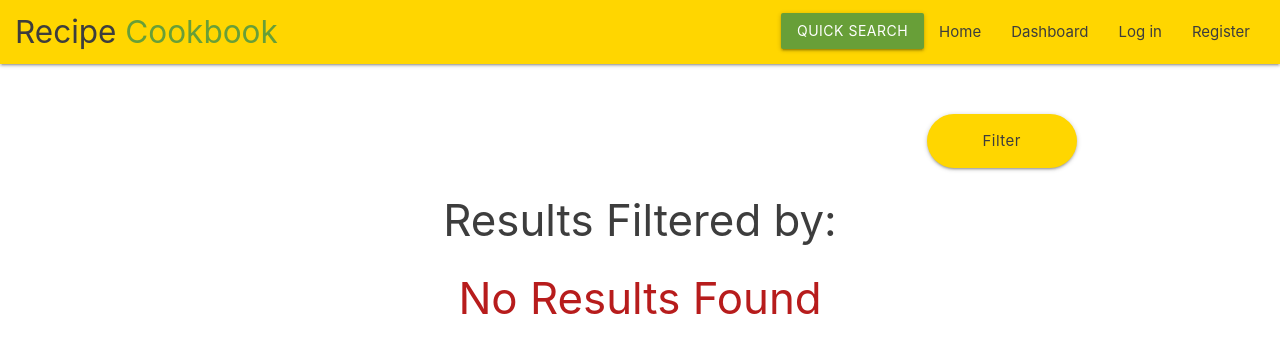
After one commit to francesco-saponaro/recipe-cookbook, a Flask app: page /filter_results in a window 1280 px wide. The commit adds this page. Shown: the top 353 px of the page. Run offline with Flask 2, Linux system fonts and the light colour scheme; some libraries are stand-ins or nearby versions.

Commit message:
Add filter search functionality

```diff
--- a/app.py
+++ b/app.py
@@ -35,26 +35,92 @@ def get_recipes():
     next_url = '/get_recipes?limit=' + str(limit) + '&offset=' + str(offset + limit)
     prev_url = '/get_recipes?limit=' + str(limit) + '&offset=' + str(offset - limit)
 
-    return render_template("index.html", recipes=recipes, next_url=next_url, prev_url=prev_url, offset=offset, total_recipes=total_recipes, starting_id=starting_id)
+    meal_types = mongo.db.meal_types.find()
+    difficulties = mongo.db.difficulties.find()
+    prep_times = mongo.db.prep_times.find()
+    calories = mongo.db.calories.find()
+    dietary_requirements = mongo.db.dietary_requirements.find()
+    allergens = mongo.db.allergens.find()
+    countries = mongo.db.countries.find().sort("country", 1)
+
+    return render_template("index.html", recipes=recipes, next_url=next_url, prev_url=prev_url, offset=offset, total_recipes=total_recipes, starting_id=starting_id, meal_types=meal_types, difficulties=difficulties, prep_times=prep_times, calories=calories, dietary_requirements=dietary_requirements, allergens=allergens, countries=countries)
+
+@app.route("/filter_search", methods=['GET','POST'])
+def filter_search():
+
+    meal_types = mongo.db.meal_types.find()
+    difficulties = mongo.db.difficulties.find()
+    prep_times = mongo.db.prep_times.find()
+    calories = mongo.db.calories.find()
+    dietary_requirements = mongo.db.dietary_requirements.find({"dietary_requirement": {"$nin": ["None"]}})
+    allergens = mongo.db.allergens.find({"allergen": {"$nin": ["None"]}})
+    countries = mongo.db.countries.find().sort("country", 1)
+
+    return render_template("filter_search.html", meal_types=meal_types, difficulties=difficulties, prep_times=prep_times, calories=calories, dietary_requirements=dietary_requirements, allergens=allergens, countries=countries)
 
 
-@app.route("/search", methods=["GET", "POST"])
-def search():
+@app.route("/filter_results", methods=['GET','POST'])
+def filter_results():
+
+    recipe = {
+        "meal_type": request.form.get("meal_types"),
+        "difficulty": request.form.get("difficulties"),
+        "prep_time": request.form.get("prep_times"),
+        "calorie_amount": request.form.get("calories"),
+        "is_high_protein": request.form.get("is_high_protein"),
+        "country": request.form.get("countries")
+    }
+
+    final_results = {}
+
+    for key, value in recipe.items():
+        if value != None:
+            final_results.update({key: value})
+    print(final_results)
+
+    allergens = request.form.getlist("allergens")
+
+    if allergens != []:
+        final_results.update({"allergen": {"$nin": allergens}})
+
+    diet = request.form.getlist("dietary_requirements")
+    if diet != []:
+        final_results.update({"dietary_requirement": {"$in": diet}})
+
+    if final_results != {}:
+        recipes = list(mongo.db.recipes.find(final_results))
+        print(f"RECIPES: {recipes}")
+        print(final_results)
+    else:
+        recipes = {}
+
+    return render_template("filter_results.html", recipes=recipes, final_results=final_results)
+
+
+@app.route("/query_search", methods=['GET','POST'])
+def query_search():
 
     query = request.form.get("query")
-    starting_id = mongo.db.recipes.find({"$text": {"$search": query}})
 
-    if starting_id.count() > 0:
-        recipes = list(mongo.db.recipes.find({"$text": {"$search": query}}))
-    else:
-        recipes = list(mongo.db.recipes.find({'ingredient' : {'$elemMatch' : {'ingredient_name': query}}}))
+    if query:
+        starting_id = mongo.db.recipes.find({"$text": {"$search": query}})
+        recipe = mongo.db.recipes.find({'ingredient' : {'$elemMatch' : {'ingredient_name': query}}})
+        if starting_id.count() > 0:
+            recipes = list(mongo.db.recipes.find({"$text": {"$search": query}}))
+        elif recipe.count() > 0:
+            recipes = list(mongo.db.recipes.find({'ingredient' : {'$elemMatch' : {'ingredient_name': query}}}))
+            # Alternative syntax
+            # recipes = list(mongo.db.recipes.find({'ingredient.ingredient_name': query}))
+        else:
+            recipes = []
 
-    return render_template("search.html", recipes=recipes)
+    return render_template("query_search.html", recipes=recipes, query=query)
 
 
 @app.route("/by_country")
 def by_country():
-    countries = sorted(mongo.db.countries.find(), key=lambda x: x['country'])
+    # countries = sorted(mongo.db.countries.find(), key=lambda x: x['country'])
+    countries = mongo.db.countries.find().sort("country", 1)
     recipes = list(mongo.db.recipes.find())
 
     return render_template("by_country.html", recipes=recipes, countries=countries)
@@ -271,7 +337,6 @@ def add_recipe():
     calories = mongo.db.calories.find()
     dietary_requirements = mongo.db.dietary_requirements.find()
     allergens = mongo.db.allergens.find()
-    countries = mongo.db.countries.find().sort("country", 1)
     servings = mongo.db.servings.find()
     return render_template("add_recipe.html", meal_types=meal_types, difficulties=difficulties, prep_times=prep_times, calories=calories, dietary_requirements=dietary_requirements, allergens=allergens, servings=servings)
 
--- a/static/css/style.css
+++ b/static/css/style.css
@@ -16,6 +16,18 @@ h4 {
     margin: 1.9466666667rem 0;
 }
 
+.bottom-margin {
+    margin-bottom:1.9466666667rem;
+}
+
+.no-bottom-margin {
+    margin-bottom:0;
+}
+
+.no-top-margin {
+    margin-top:0;
+}
+
 .underline {
     text-decoration: underline;
 }
@@ -30,6 +42,23 @@ h4 {
 
 .larger {
     font-size: 1.3em;
+}
+
+.form-container {
+    padding: 20px;
+    border-radius: 15px;
+}
+
+.padding-top {
+    padding-top:40px;
+}
+
+.margin-center {
+    margin: 0 auto;
+}
+
+.right-float {
+    float:right;
 }
 
 /* Colors */
@@ -73,10 +102,6 @@ input:-webkit-autofill:active
 }
 
 /* Home page*/
-.add-filter-row {
-    margin-bottom:0;
-}
-
 .add-filter-btn {
     color:#3d3d3d;
     border-radius:35px;
@@ -85,24 +110,12 @@ input:-webkit-autofill:active
     text-transform:capitalize;
 }
 
-.filter-btn {
-    float:right;
-}
-
-.home-header {
-    margin-top:0;
-}
-
 .prev-next-btn {
     color:#3d3d3d;
     border-radius:35px;
     margin: 20px 0 40px 0;
     width: 150px;
     text-transform:capitalize;
-}
-
-.next-btn {
-    float:right;
 }
 
 /* Recipe panel */
@@ -131,11 +144,6 @@ input:-webkit-autofill:active
 }
 
 /* add recipe page*/
-.form-container {
-    padding: 20px;
-    border-radius: 15px;
-}
-
 .input-field>label {
     color: #000000;
 }
@@ -180,6 +188,16 @@ label > span {
     margin-bottom:25px;
 }
 
+/*Filter page*/
+.cancel-btn {
+    width:49%;
+}
+
+.apply-btn {
+    width:49%;
+    float:right;
+}
+
 /* Recipe page */
 .recipe-container h5 {
     color:#689f38;
--- a/templates/add_recipe.html
+++ b/templates/add_recipe.html
@@ -1,7 +1,7 @@
 {% extends "base.html" %}
 {% block content %}
 
-    <h3 class="recipe-title center-align">Add Recipe</h3>
+    <h3 class="recipe-title center-align bottom-margin">Add Recipe</h3>
 
     <div class="form-container row yellow accent-4">
 
@@ -125,7 +125,7 @@
                 <div class="row">
                     <!--Ingredient name-->
                     <div class="input-field col s12 m4">
-                        <input id="ingredient_name" name="ingredient_name" type="text" class="validate" pattern="^[a-zA-Z][a-zA-Z\s']+$" title="The ingredient name can only contain alphabetic characters, apostrophe and whitespace. The ingredient name can only start with a alphabetic character" required>
+                        <input id="ingredient_name" name="ingredient_name" type="text" class="validate" pattern="^[a-zA-Z][a-zA-Z\s\-']+$" title="The ingredient name can only contain alphabetic characters, apostrophe and whitespace. The ingredient name can only start with a alphabetic character" required>
                         <label for="ingredient_name">Name</label>
                     </div>
                     <!--Ingredient quantity-->
@@ -168,7 +168,7 @@
             <div class="row">
                 <!--Recipe picture URL-->
                 <div class="col s12 center-align">
-                    <p class="black-color">Add a URL for your recipe dish picture (Optional)</p>
+                    <p class="black-color no-bottom-margin">Add a URL for your recipe dish picture (Optional)</p>
                     <input class="center-align validate" type="text" name="recipe_image_url" title="The URL must end with the with any of the following formats: jpg/gif/png" pattern="^https?://(?:[a-z0-9\-]+\.)+[a-z]{2,6}(?:/[^/#?]+)+\.(?:jpg|gif|png)$">
                 </div>
             </div>
--- a/templates/base.html
+++ b/templates/base.html
@@ -20,7 +20,7 @@
                 <a href="{{ url_for('get_recipes') }}" class="brand-logo">Recipe <span class="vegan-color">Cookbook</span></a>
                 <ul class="right hide-on-med-and-down">
                     <li><a href="{{ url_for('get_recipes') }}">Home</a></li>
-                    <li><a href="collapsible.html">Dashboard</a></li>
+                    <li><a href="">Dashboard</a></li>
                     {% if session.user_session %}
                         <li><a href="{{ url_for('profile', username=session['user_session']) }}">Profile</a></li>
                         <li><a href="{{ url_for('logout') }}">Log Out</a></li>
--- a/templates/edit_recipe.html
+++ b/templates/edit_recipe.html
@@ -1,7 +1,7 @@
 {% extends "base.html" %}
 {% block content %}
 
-    <h3 class="recipe-title center-align">Edit Recipe</h3>
+    <h3 class="recipe-title center-align bottom-margin">Edit Recipe</h3>
 
     <div class="form-container row yellow accent-4">
 
@@ -158,7 +158,7 @@
                     <div class="row">
                         <!--Ingredient name-->
                         <div class="input-field col s12 m4">
-                            <input id="ingredient_name" value="{{ ingredient.ingredient_name }}" name="ingredient_name" type="text" class="validate" pattern="^[a-zA-Z][a-zA-Z\s']+$" title="The ingredient name can only contain alphabetic characters, apostrophe and whitespace. The ingredient name can only start with a alphabetic character" required>
+                            <input id="ingredient_name" value="{{ ingredient.ingredient_name }}" name="ingredient_name" type="text" class="validate" pattern="^[a-zA-Z][a-zA-Z\s\-']+$" title="The ingredient name can only contain alphabetic characters, apostrophe and whitespace. The ingredient name can only start with a alphabetic character" required>
                             <label for="ingredient_name">Name</label>
                         </div>
                     <!--Ingredient quantity-->
@@ -203,7 +203,7 @@
             <div class="row">
                 <!--Recipe picture URL-->
                 <div class="col s12 center-align">
-                    <p class="black-color">Add a URL for your recipe dish picture (Optional)</p>
+                    <p class="black-color no-bottom-margin">Add a URL for your recipe dish picture (Optional)</p>
                     <input class="center-align validate" value="{{ recipe.recipe_image_url }}" type="text" name="recipe_image_url" title="The URL must end with the with any of the following formats: jpg/gif/png" pattern="^https?://(?:[a-z0-9\-]+\.)+[a-z]{2,6}(?:/[^/#?]+)+\.(?:jpg|gif|png)$">
                 </div>
             </div>
--- /dev/null
+++ b/templates/filter_results.html
@@ -0,0 +1,75 @@
+{% extends "base.html" %}
+{% block content %}
+
+    <!--Add and filter buttons-->
+    <div class="row add-filter-row">
+        <div class="col s12">
+            {% if session.user_session %}
+                <!--url_for will call the specified function's url which in turn will call the function-->
+                <a href="{{ url_for('add_recipe') }}" class="add-filter-btn waves-effect waves-light btn-large yellow accent-4">Add recipe</a>
+            {% endif %}
+            <a class="add-filter-btn right-float waves-effect waves-light btn-large yellow accent-4" href="{{ url_for('filter_search') }}">Filter</a>
+        </div>
+    </div>
+
+    <h3 class="center-align home-header">Results Filtered by:</h3>
+    <ul class="custom-margin">
+        {% for result in final_results %}
+                <li class="recipe-li bold larger margin-center green-text darken-4">{{ result.capitalize()|replace("_", " ") }} : {{ final_results[result]|replace("[", "")|replace("]", "")|replace("'", "")|replace("{$nin: ", "")|replace("{$in: ", "")|replace("}", "") }}</li>
+        {% endfor %}
+    </ul>
+
+    {% if recipes|length > 0 %}
+        <div class="row">
+            <div class="col s12">
+                <p class="bold larger country-margin">{{ recipes|length }} recipes found:</p>
+            </div>
+        </div>
+         <!--Recipe panel-->
+        {% for recipe in recipes %}
+            <div class="row">
+                <div class="col s12 m10 offset-m1">
+                    <div class="card-panel recipe-panel yellow accent-4">
+                        <div class="col s9">
+                            <!--Recipe name-->
+                            <p><a href="{{ url_for('recipe_page', recipe_id=recipe._id) }}" class="green-text darken-4 bold larger custom-margin">{{ recipe.recipe_name.capitalize() }}</a> - <em>uploaded by:</em> {{ recipe.created_by }}
+                            <!--Recipe high protein icon-->
+                            {% if recipe.is_high_protein == "on" %}
+                                <i class="fas fa-dumbbell fa-lg protein-icon"></i>
+                            {% endif %}
+                            <!--Recipe vegan icon-->
+                            {% if 'Vegan' in recipe.dietary_requirement %}
+                                <i class="fas fa-leaf fa-lg vg-icon"></i>
+                            {% endif %}
+                            </p>
+                        </div>
+                        <div class="col s3">
+                            {% if session.user_session|lower == recipe.created_by|lower %}
+                                <!--This button will send user to edit this recipe page, through the collection value of this recipe _id, which is added as function's argument  -->
+                                <a href="{{ url_for('edit_recipe', recipe_id=recipe._id) }}" class="btn-small recipes-buttons light-green darken-2">Edit</a>
+
+                                <!-- Delete confimation Modal Trigger -->
+                                <a class="red recipe-buttons btn-small modal-trigger" href="#modal{{ loop.index }}">Delete</a>
+                                <!-- Modal Structure -->
+                                <div id="modal{{ loop.index }}" class="modal yellow accent-4">
+                                    <div class="modal-content">
+                                    <h4>Are you sure you want to delete <strong>{{ recipe.recipe_name }}</strong>?</h4>
+                                    </div>
+                                    <div class="modal-footer yellow accent-4">
+                                    <a class="modal-close waves-effect waves-green btn-small red">Cancel</a>
+                                    <!--This button will delete this recipe, through the collection value of this recipe _id, which is added as function's argument  -->
+                                    <a href="{{ url_for('delete_recipe', recipe_id=recipe._id) }}" class="modal-close waves-effect waves-green btn-small light-green darken-2">Confirm</a>
+                                    </div>
+                                </div>
+                            {% endif %}
+                        </div>
+                    </div>
+                </div>
+            </div>
+        {% endfor %}
+
+    {% else %}
+        <h3 class="red-text text-darken-4 center-align">No Results Found</h3>
+    {% endif %}
+
+{% endblock %}
--- a/templates/profile.html
+++ b/templates/profile.html
@@ -55,7 +55,7 @@
                 <a href="{{ prev_url }}" class="prev-next-btn waves-effect waves-light btn-large yellow accent-4">prev</a>
             {% endif %}
             {% if (offset + 5) < total_recipes %}
-                <a href="{{ next_url }}" class="prev-next-btn waves-effect waves-light btn-large yellow accent-4 next-btn">next</a>
+                <a href="{{ next_url }}" class="prev-next-btn waves-effect waves-light btn-large yellow accent-4 right-float">next</a>
             {% endif %}
             </div>
         </div>
--- a/templates/recipe_page.html
+++ b/templates/recipe_page.html
@@ -82,7 +82,7 @@
             </div>
         </div>
 
-        <div class="row">
+        <div class="row no-bottom-margin">
             <div class="col s12">
                 <h5>Ingredients:</h5>
             </div>
@@ -96,7 +96,7 @@
         </ul>
 
 
-        <div class="row">
+        <div class="row no-bottom-margin">
             <div class="col s12">
                 <h5>Method:</h5>
             </div>
```
Also changed, not shown: templates/brunch.html (+5 -2 lines), templates/by_country.html (+5 -2 lines), templates/desserts.html (+5 -2 lines), templates/dinner.html (+5 -2 lines), templates/filter_search.html (added, +108 -0 lines), templates/index.html (+6 -6 lines), templates/lunch.html (+5 -2 lines), templates/query_search.html (renamed from templates/search.html, +13 -7 lines), templates/starters.html (+5 -2 lines), templates/vegan.html (+5 -2 lines).
